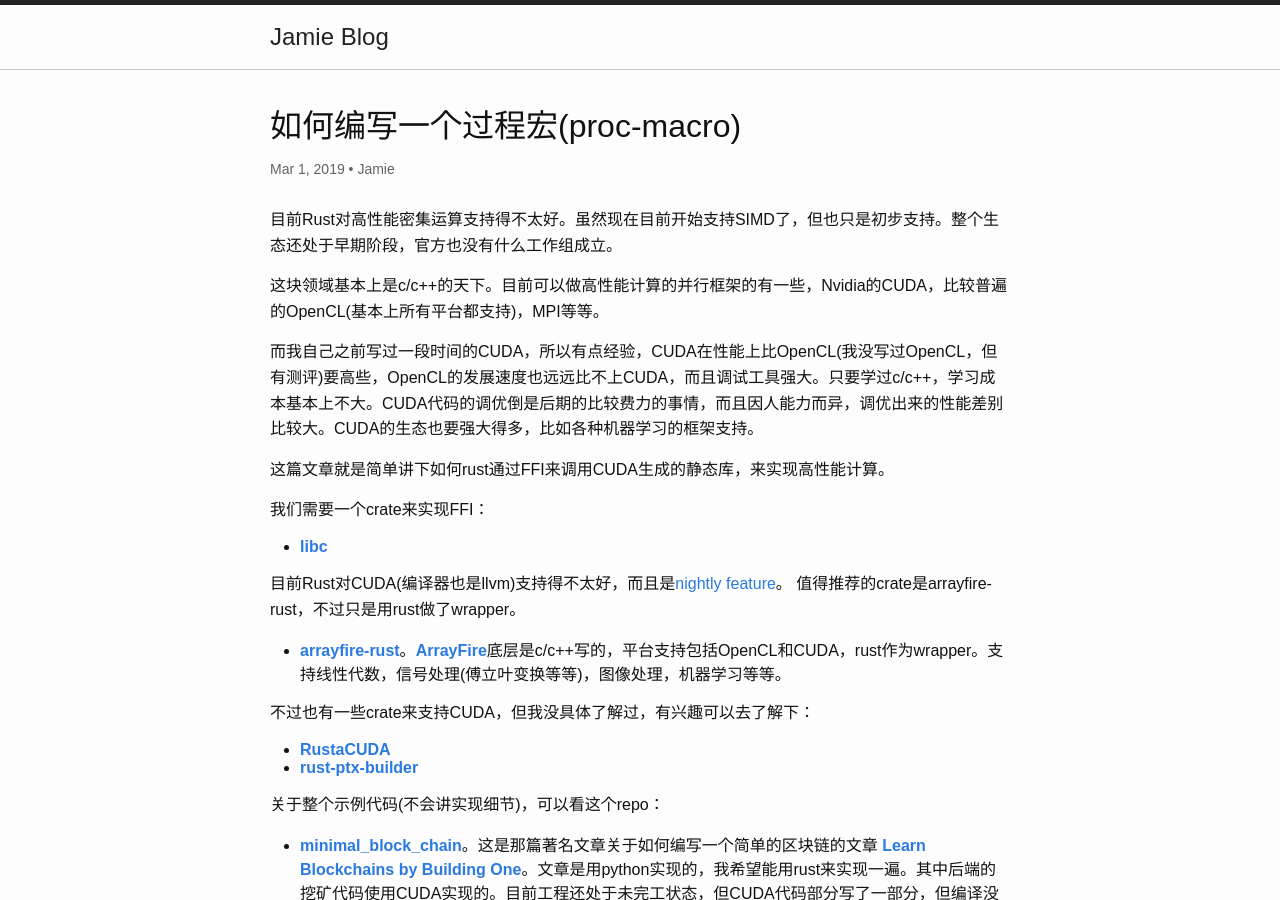
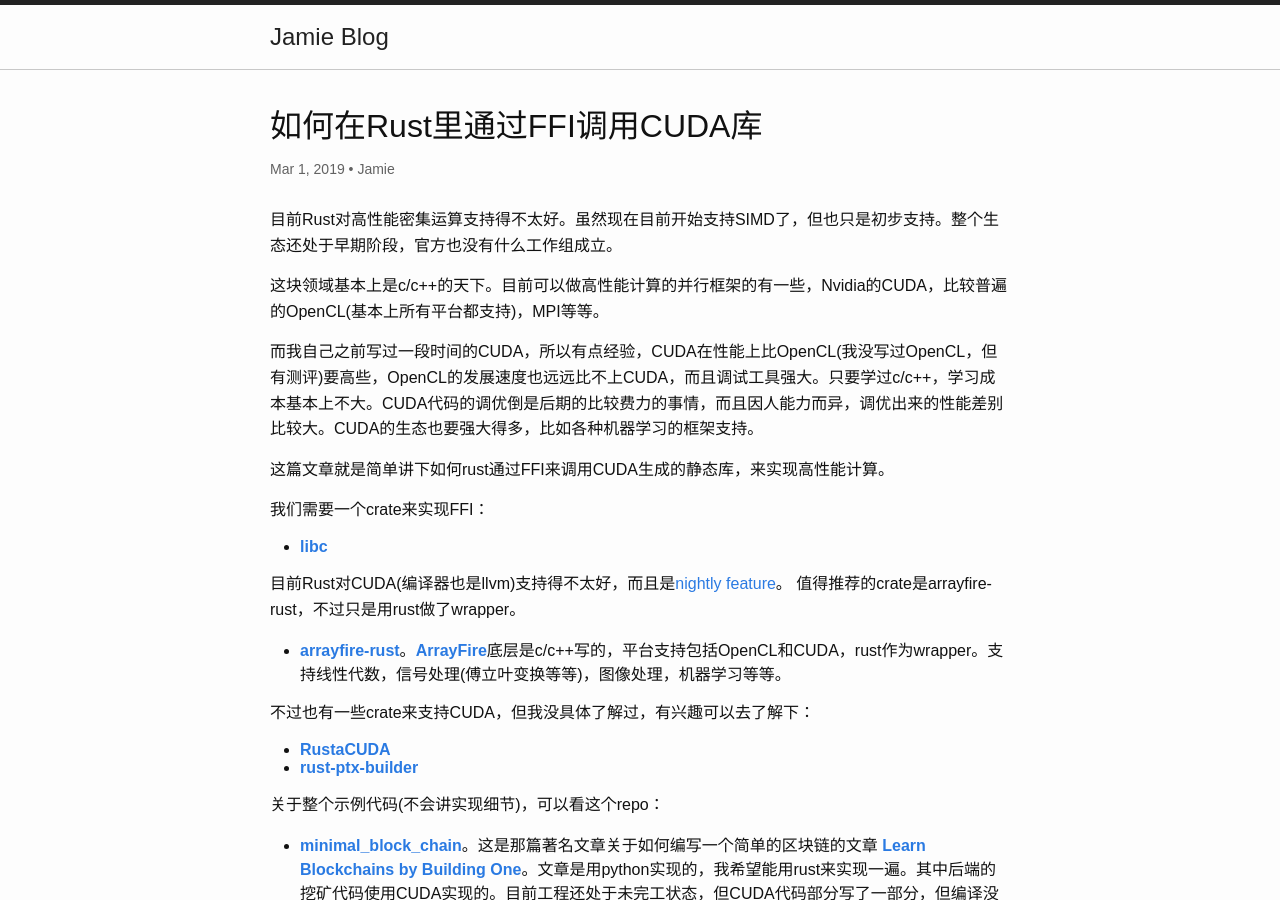
Before and after one commit to Dengjianping/Dengjianping.github.io, a Jekyll site: the page built from _posts/2019-03-01-如何在Rust里通过FFI调用CUDA库.md, in a window 1280 px wide and 900 px high. Built offline with Jekyll 4.4.1, drawn with Linux system fonts in a browser that asks for light colours.

Commit message:
rename the post title

```diff
--- a/_posts/2019-03-01-如何在Rust里通过FFI调用CUDA库.md
+++ b/_posts/2019-03-01-如何在Rust里通过FFI调用CUDA库.md
@@ -1,6 +1,6 @@
 ---
 layout: post
-title: "如何编写一个过程宏(proc-macro)"
+title: "如何在Rust里通过FFI调用CUDA库"
 author: Jamie
 ---
 
```
